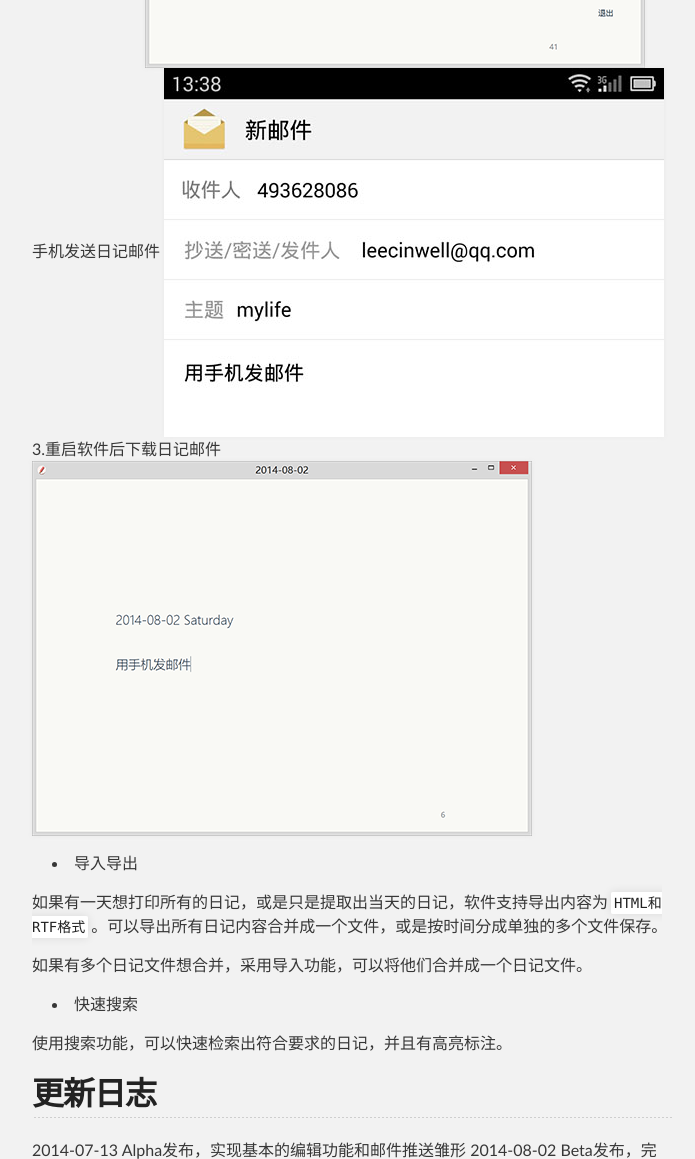
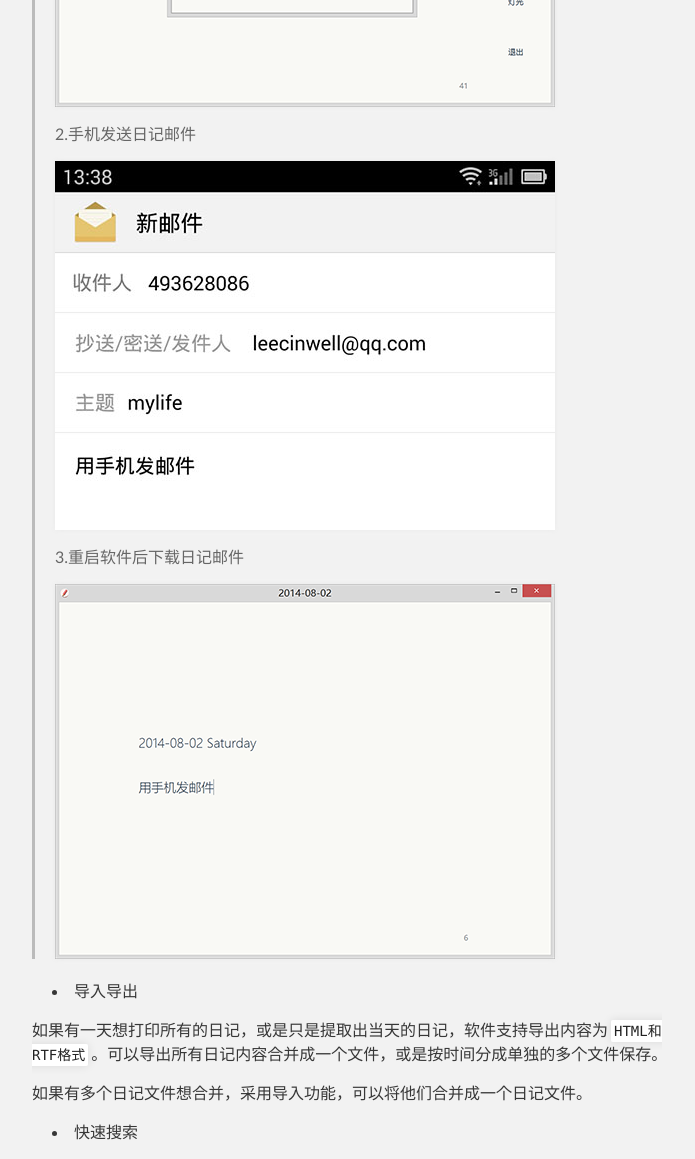
Before and after one commit to QingWei-Li/MyLife, a plain HTML site: page index.html in a window 1280 px wide. Shown: the part 940-2099 px from the top of the page, without its empty margins (288-983 px from the left). Drawn offline with Linux system fonts and the light colour scheme.

```diff
--- a/index.html
+++ b/index.html
@@ -44,12 +44,19 @@
 <li>邮件推送</li>
 </ul><p>如果不能随时使用电脑记录，只要你有能发邮件的设备，无论是手机、平板，只要给自己设定的邮箱发送邮件，标题带上自定义的关键字，下次打开软件后且有网络的情况下，软件就会下载带有关键字的邮件并自动分类。也就是说，可以<code>通过发送邮件的方式写日记</code>。</p>
 
-<p>1.配置邮件信息
-<img src="https://raw.githubusercontent.com/QingWei-Li/MyLife/gh-pages/images/help-email.png" alt="email">
-2.手机发送日记邮件
-<img src="https://raw.githubusercontent.com/QingWei-Li/MyLife/gh-pages/images/help-sendMail.jpg" alt="sendEmail">
-3.重启软件后下载日记邮件
-<img src="https://raw.githubusercontent.com/QingWei-Li/MyLife/gh-pages/images/help-getMail.png" alt="getEmail"></p>
+<blockquote>
+<p>1.配置邮件信息</p>
+
+<p><img src="https://raw.githubusercontent.com/QingWei-Li/MyLife/gh-pages/images/help-email.png" alt="email"></p>
+
+<p>2.手机发送日记邮件</p>
+
+<p><img src="https://raw.githubusercontent.com/QingWei-Li/MyLife/gh-pages/images/help-sendMail.jpg" alt="sendEmail"></p>
+
+<p>3.重启软件后下载日记邮件</p>
+
+<p><img src="https://raw.githubusercontent.com/QingWei-Li/MyLife/gh-pages/images/help-getMail.png" alt="getEmail"></p>
+</blockquote>
 
 <ul>
 <li>导入导出</li>
@@ -70,7 +77,7 @@
 <h2>
 <a name="%E4%B8%8B%E8%BD%BD%E5%9C%B0%E5%9D%80" class="anchor" href="#%E4%B8%8B%E8%BD%BD%E5%9C%B0%E5%9D%80"><span class="octicon octicon-link"></span></a>下载地址</h2>
 
-<p>仅限windows用户: <a href="https://github.com/QingWei-Li/MyLife/blob/gh-pages/download/MyLife.rar">MyLife 1.0</a></p>
+<p>仅限windows用户: <a href="https://github.com/QingWei-Li/MyLife/raw/gh-pages/download/MyLife.rar">MyLife 1.0</a></p>
 
 <p><a href="https://www.zybuluo.com/leecinwell/note/25337">帮助文档</a></p>
 
--- a/params.json
+++ b/params.json
@@ -1 +1 @@
-{"name":"Mylife","tagline":"让你专注于记录的电子日记本","body":"##专注记录生活\r\n这是一款不需要连接网络、没有复杂的操作逻辑、所有内容保存到本地、能让你专注记录的电子日记本。\r\n就像打开本子就能写字一样，打开软件后就能开始记录。不同于其他的云笔记或记事本软件，`MyLife`是专门为有记日记习惯并且不希望把日记内容保存在服务提供商的数据库里的用户而设计。随时随地记录，自己掌握所有日记内容，一切自己说了算。\r\n\r\n##特色功能\r\n\r\n- 邮件推送\r\n\r\n如果不能随时使用电脑记录，只要你有能发邮件的设备，无论是手机、平板，只要给自己设定的邮箱发送邮件，标题带上自定义的关键字，下次打开软件后且有网络的情况下，软件就会下载带有关键字的邮件并自动分类。也就是说，可以`通过发送邮件的方式写日记`。\r\n\r\n1.配置邮件信息\r\n![email](https://raw.githubusercontent.com/QingWei-Li/MyLife/gh-pages/images/help-email.png)\r\n2.手机发送日记邮件\r\n![sendEmail](https://raw.githubusercontent.com/QingWei-Li/MyLife/gh-pages/images/help-sendMail.jpg)\r\n3.重启软件后下载日记邮件\r\n![getEmail](https://raw.githubusercontent.com/QingWei-Li/MyLife/gh-pages/images/help-getMail.png)\r\n\r\n- 导入导出\r\n\r\n如果有一天想打印所有的日记，或是只是提取出当天的日记，软件支持导出内容为`HTML和RTF格式`。可以导出所有日记内容合并成一个文件，或是按时间分成单独的多个文件保存。\r\n\r\n如果有多个日记文件想合并，采用导入功能，可以将他们合并成一个日记文件。\r\n\r\n\r\n- 快速搜索\r\n\r\n使用搜索功能，可以快速检索出符合要求的日记，并且有高亮标注。\r\n\r\n##更新日志\r\n2014-07-13 Alpha发布，实现基本的编辑功能和邮件推送雏形\r\n2014-08-02 Beta发布，完善邮件推送功能、搜索功能、导出功能\r\n##下载地址\r\n仅限windows用户: [MyLife 1.0][1]\r\n\r\n[帮助文档][4]\r\n\r\n---------\r\n[`weibo`][2] [`blog`][3]\r\n\r\n\r\n  [1]: https://github.com/QingWei-Li/MyLife/blob/gh-pages/download/MyLife.rar\r\n  [2]: http://weibo.com/ihermit\r\n  [3]: http://cinwell.farbox.com/\r\n  [4]: https://www.zybuluo.com/leecinwell/note/25337","google":"","note":"Don't delete this file! It's used internally to help with page regeneration."}
+{"name":"Mylife","tagline":"让你专注于记录的电子日记本","body":"##专注记录生活\r\n这是一款不需要连接网络、没有复杂的操作逻辑、所有内容保存到本地、能让你专注记录的电子日记本。\r\n就像打开本子就能写字一样，打开软件后就能开始记录。不同于其他的云笔记或记事本软件，`MyLife`是专门为有记日记习惯并且不希望把日记内容保存在服务提供商的数据库里的用户而设计。随时随地记录，自己掌握所有日记内容，一切自己说了算。\r\n\r\n##特色功能\r\n\r\n- 邮件推送\r\n\r\n如果不能随时使用电脑记录，只要你有能发邮件的设备，无论是手机、平板，只要给自己设定的邮箱发送邮件，标题带上自定义的关键字，下次打开软件后且有网络的情况下，软件就会下载带有关键字的邮件并自动分类。也就是说，可以`通过发送邮件的方式写日记`。\r\n\r\n>1.配置邮件信息\r\n\r\n>![email](https://raw.githubusercontent.com/QingWei-Li/MyLife/gh-pages/images/help-email.png)\r\n\r\n>2.手机发送日记邮件\r\n\r\n>![sendEmail](https://raw.githubusercontent.com/QingWei-Li/MyLife/gh-pages/images/help-sendMail.jpg)\r\n\r\n>3.重启软件后下载日记邮件\r\n\r\n>![getEmail](https://raw.githubusercontent.com/QingWei-Li/MyLife/gh-pages/images/help-getMail.png)\r\n\r\n- 导入导出\r\n\r\n如果有一天想打印所有的日记，或是只是提取出当天的日记，软件支持导出内容为`HTML和RTF格式`。可以导出所有日记内容合并成一个文件，或是按时间分成单独的多个文件保存。\r\n\r\n如果有多个日记文件想合并，采用导入功能，可以将他们合并成一个日记文件。\r\n\r\n\r\n- 快速搜索\r\n\r\n使用搜索功能，可以快速检索出符合要求的日记，并且有高亮标注。\r\n\r\n##更新日志\r\n2014-07-13 Alpha发布，实现基本的编辑功能和邮件推送雏形\r\n2014-08-02 Beta发布，完善邮件推送功能、搜索功能、导出功能\r\n##下载地址\r\n仅限windows用户: [MyLife 1.0][1]\r\n\r\n[帮助文档][4]\r\n\r\n---------\r\n[`weibo`][2] [`blog`][3]\r\n\r\n\r\n  [1]: https://github.com/QingWei-Li/MyLife/raw/gh-pages/download/MyLife.rar\r\n  [2]: http://weibo.com/ihermit\r\n  [3]: http://cinwell.farbox.com/\r\n  [4]: https://www.zybuluo.com/leecinwell/note/25337","google":"","note":"Don't delete this file! It's used internally to help with page regeneration."}
```
